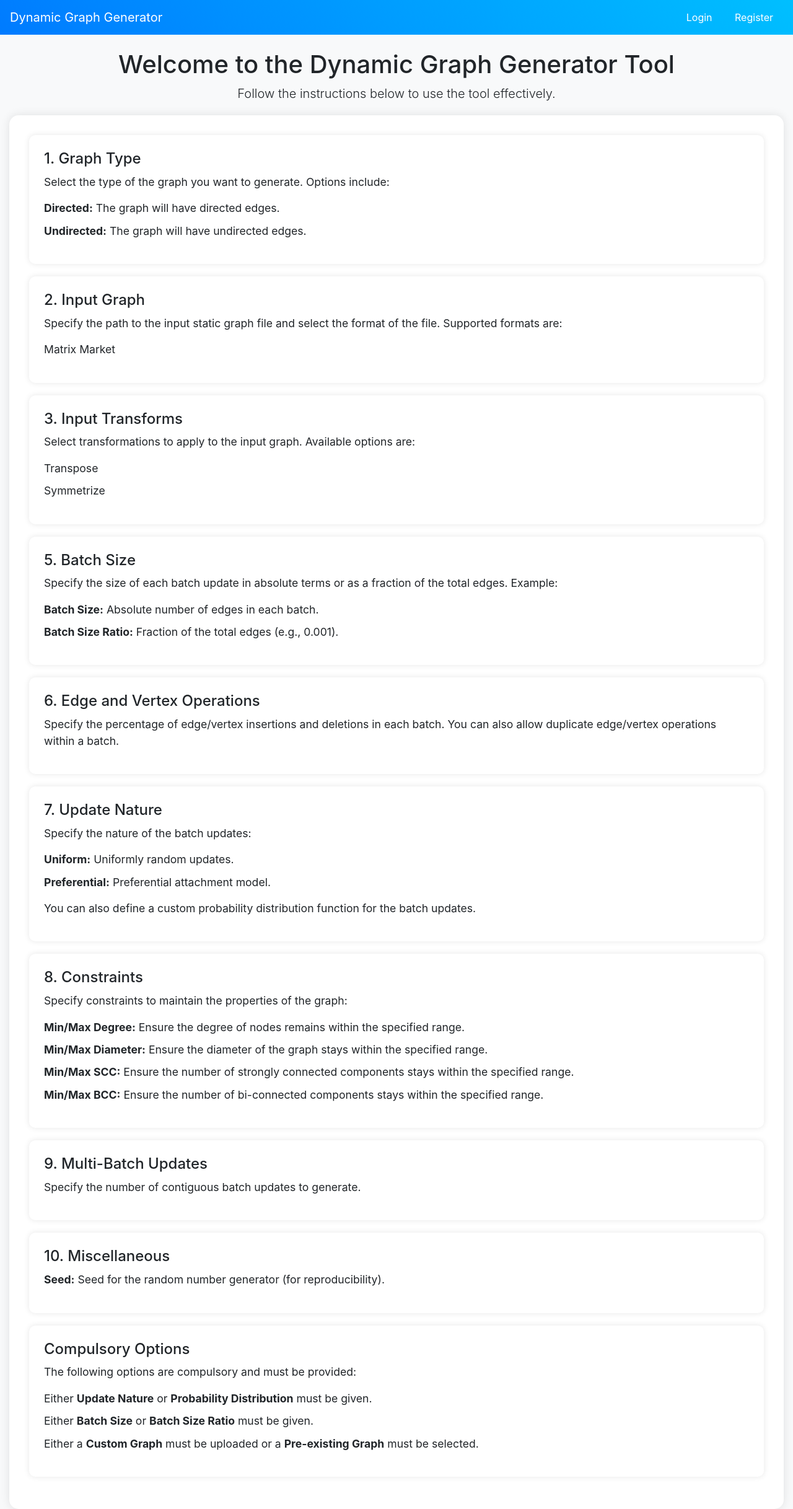
After one commit to Rajendraprasad7/graph-generate-backend, a Django app: page /index/ in a window 1280 px wide. The commit adds this page. Shown: the whole page at 62% size. Run offline with Django 3.2, Linux system fonts and the light colour scheme; some libraries are stand-ins or nearby versions.

Commit message:
add instructions page

```diff
--- a/django/dynamic_graphs/dynamic_graphs/urls.py
+++ b/django/dynamic_graphs/dynamic_graphs/urls.py
@@ -26,6 +26,7 @@ urlpatterns = [
     path('logout/', views.user_logout, name='logout'),
     path('download/', views.download, name='download'),
     path('properties/', views.properties, name='properties'),
+    path('index/', views.index, name='index'),
     path('', views.home, name='home'),
 ]
 
--- /dev/null
+++ b/django/dynamic_graphs/myapp/templates/index.html
@@ -0,0 +1,158 @@
+<!DOCTYPE html>
+<html lang="en">
+<head>
+    <meta charset="UTF-8">
+    <meta name="viewport" content="width=device-width, initial-scale=1.0">
+    <title>Dynamic Graph Generator - Instructions</title>
+    <link rel="stylesheet" href="https://maxcdn.bootstrapcdn.com/bootstrap/4.5.2/css/bootstrap.min.css">
+    <style>
+        body {
+            background-color: #f8f9fa;
+        }
+        .navbar {
+            background: linear-gradient(45deg, #007bff, #00bfff);
+        }
+        .navbar-brand, .nav-link {
+            color: white !important;
+        }
+        .container {
+            margin-top: 20px;
+            max-width: 100%;
+        }
+        .instruction-header {
+            margin-bottom: 20px;
+        }
+        .instruction-section {
+            margin-bottom: 20px;
+        }
+        .instruction-section h4 {
+            margin-bottom: 10px;
+        }
+        .instruction-section ul {
+            list-style-type: none;
+            padding-left: 0;
+        }
+        .instruction-section li {
+            margin-bottom: 10px;
+        }
+        .card {
+            border: none;
+            box-shadow: 0 0 15px rgba(0, 0, 0, 0.1);
+            border-radius: 15px;
+        }
+        .card-header {
+            background-color: #007bff;
+            color: white;
+            border-top-left-radius: 15px;
+            border-top-right-radius: 15px;
+        }
+        .card-body {
+            padding: 2rem;
+        }
+        .card-body p, .card-body ul {
+            font-size: 1.1rem;
+        }
+        .input-container {
+            background-color: #ffffff;
+            border-radius: 10px;
+            padding: 1.5rem;
+            box-shadow: 0 0 10px rgba(0, 0, 0, 0.1);
+        }
+    </style>
+</head>
+<body>
+    <nav class="navbar navbar-expand-lg navbar-dark mb-4">
+        <a class="navbar-brand" href="/">Dynamic Graph Generator</a>
+        <div class="ml-auto">
+            <a href="/login" class="nav-link d-inline-block me-2">Login</a>
+            <a href="/register" class="nav-link d-inline-block">Register</a>
+        </div>
+    </nav>
+    <div class="container">
+        <div class="instruction-header text-center">
+            <h1>Welcome to the Dynamic Graph Generator Tool</h1>
+            <p class="lead">Follow the instructions below to use the tool effectively.</p>
+        </div>
+        <div class="card">
+            <div class="card-body">
+                <div class="input-container instruction-section">
+                    <h4>1. Graph Type</h4>
+                    <p>Select the type of the graph you want to generate. Options include:</p>
+                    <ul>
+                        <li><strong>Directed:</strong> The graph will have directed edges.</li>
+                        <li><strong>Undirected:</strong> The graph will have undirected edges.</li>
+                    </ul>
+                </div>
+                <div class="input-container instruction-section">
+                    <h4>2. Input Graph</h4>
+                    <p>Specify the path to the input static graph file and select the format of the file. Supported formats are:</p>
+                    <ul>
+                        <li>Matrix Market</li>
+                    </ul>
+                </div>
+                <div class="input-container instruction-section">
+                    <h4>3. Input Transforms</h4>
+                    <p>Select transformations to apply to the input graph. Available options are:</p>
+                    <ul>
+                        <li>Transpose</li>
+                        <li>Symmetrize</li>
+                    </ul>
+                </div>
+                <div class="input-container instruction-section">
+                    <h4>5. Batch Size</h4>
+                    <p>Specify the size of each batch update in absolute terms or as a fraction of the total edges. Example:</p>
+                    <ul>
+                        <li><strong>Batch Size:</strong> Absolute number of edges in each batch.</li>
+                        <li><strong>Batch Size Ratio:</strong> Fraction of the total edges (e.g., 0.001).</li>
+                    </ul>
+                </div>
+                <div class="input-container instruction-section">
+                    <h4>6. Edge and Vertex Operations</h4>
+                    <p>Specify the percentage of edge/vertex insertions and deletions in each batch. You can also allow duplicate edge/vertex operations within a batch.</p>
+                </div>
+                <div class="input-container instruction-section">
+                    <h4>7. Update Nature</h4>
+                    <p>Specify the nature of the batch updates:</p>
+                    <ul>
+                        <li><strong>Uniform:</strong> Uniformly random updates.</li>
+                        <li><strong>Preferential:</strong> Preferential attachment model.</li>
+                    </ul>
+                    <p>You can also define a custom probability distribution function for the batch updates.</p>
+                </div>
+                <div class="input-container instruction-section">
+                    <h4>8. Constraints</h4>
+                    <p>Specify constraints to maintain the properties of the graph:</p>
+                    <ul>
+                        <li><strong>Min/Max Degree:</strong> Ensure the degree of nodes remains within the specified range.</li>
+                        <li><strong>Min/Max Diameter:</strong> Ensure the diameter of the graph stays within the specified range.</li>
+                        <li><strong>Min/Max SCC:</strong> Ensure the number of strongly connected components stays within the specified range.</li>
+                        <li><strong>Min/Max BCC:</strong> Ensure the number of bi-connected components stays within the specified range.</li>
+                    </ul>
+                </div>
+                <div class="input-container instruction-section">
+                    <h4>9. Multi-Batch Updates</h4>
+                    <p>Specify the number of contiguous batch updates to generate.</p>
+                </div>
+                <div class="input-container instruction-section">
+                    <h4>10. Miscellaneous</h4>
+                    <ul>
+                        <li><strong>Seed:</strong> Seed for the random number generator (for reproducibility).</li>
+                    </ul>
+                </div>
+                <div class="input-container instruction-section">
+                    <h4>Compulsory Options</h4>
+                    <p>The following options are compulsory and must be provided:</p>
+                    <ul>
+                        <li>Either <strong>Update Nature</strong> or <strong>Probability Distribution</strong> must be given.</li>
+                        <li>Either <strong>Batch Size</strong> or <strong>Batch Size Ratio</strong> must be given.</li>
+                        <li>Either a <strong>Custom Graph</strong> must be uploaded or a <strong>Pre-existing Graph</strong> must be selected.</li>
+                    </ul>
+                </div>
+            </div>
+        </div>
+
+    <script src="https://code.jquery.com/jquery-3.5.1.slim.min.js"></script>
+    <script src="https://cdn.jsdelivr.net/npm/@popperjs/core@2.5.4/dist/umd/popper.min.js"></script>
+    <script src="https://maxcdn.bootstrapcdn.com/bootstrap/4.5.2/js/bootstrap.min.js"></script>
+</body>
+</html>
--- a/django/dynamic_graphs/myapp/views.py
+++ b/django/dynamic_graphs/myapp/views.py
@@ -242,3 +242,6 @@ def user_logout(request):
 
     logout(request)
     return redirect('login')
+
+def index(request):
+    return render(request, 'index.html')
```
Also changed, not shown: django/dynamic_graphs/myapp/templates/home.html (+68 -55 lines), django/dynamic_graphs/myapp/templates/login.html (+29 -4 lines), django/dynamic_graphs/myapp/templates/properties.html (+32 -18 lines), django/dynamic_graphs/myapp/templates/register.html (+31 -6 lines).
